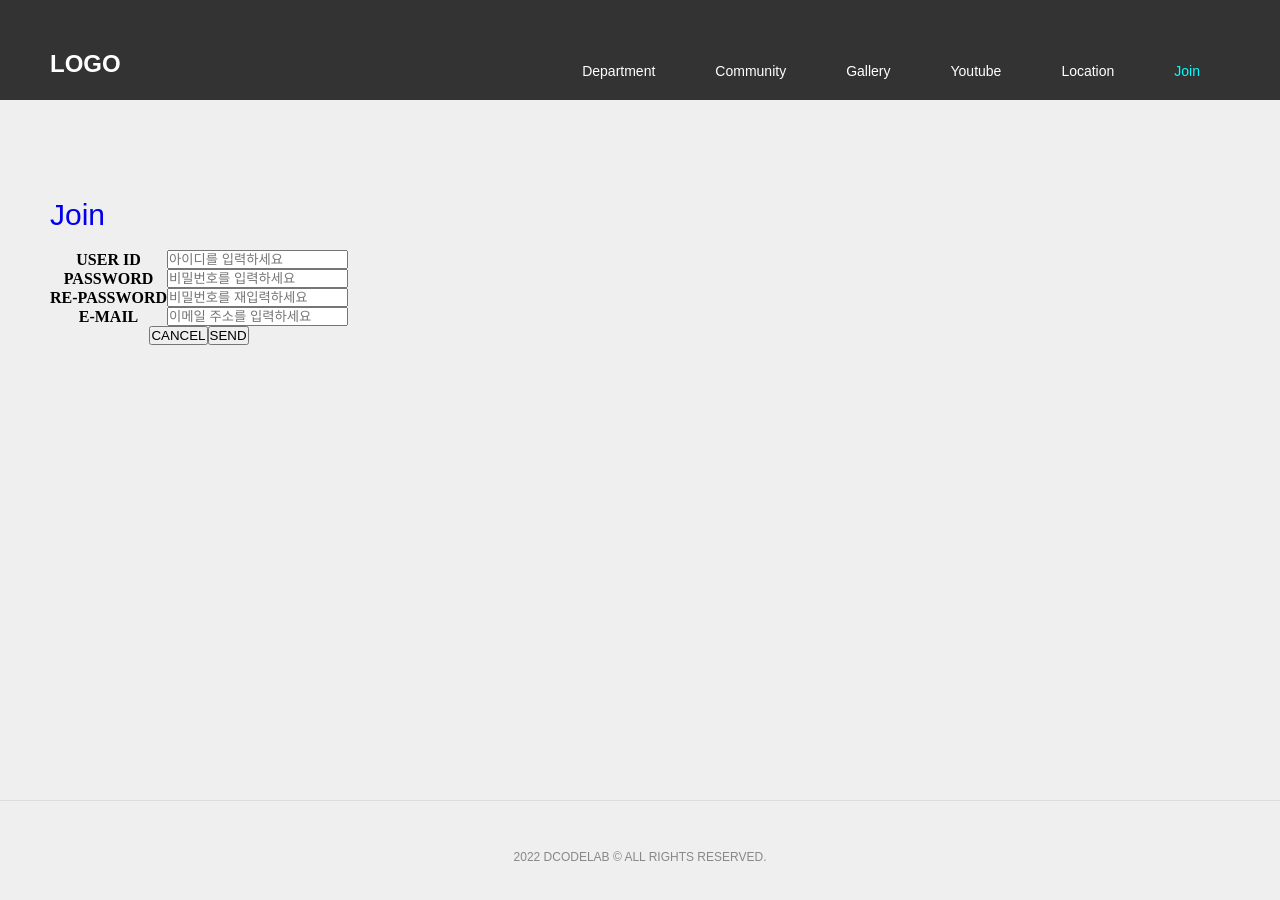
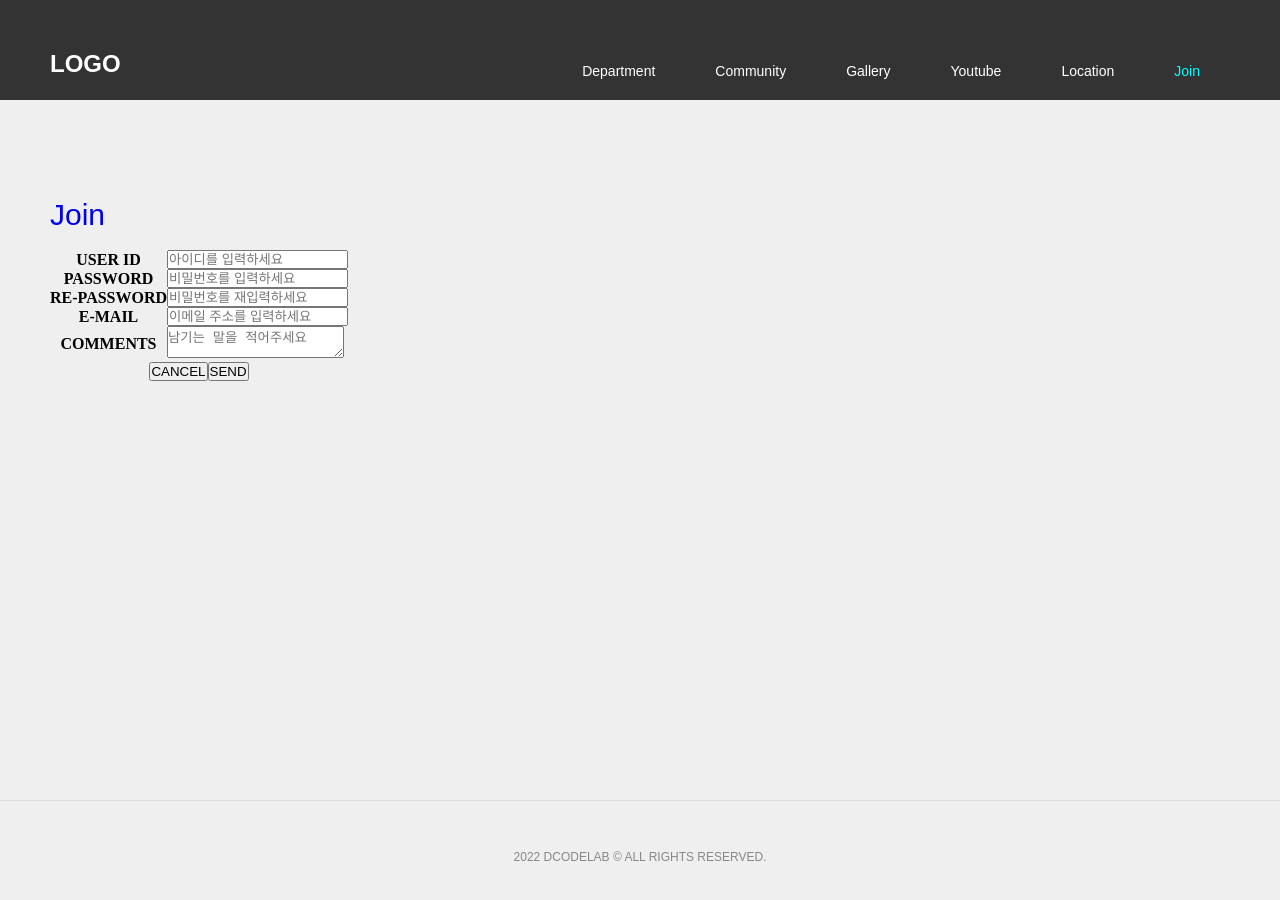
Before and after one commit to dcodelabTutor/react_dcodelab, a React (Create React App) app: page /#/join in a window 1280 px wide. Shown: the top 900 px of the page. Built offline with nearby package versions, Linux system fonts and the light colour scheme.

Commit message:
textarea인증 추가

```diff
--- a/src/components/sub/Join.js
+++ b/src/components/sub/Join.js
@@ -5,7 +5,8 @@ function Join(){
     userid : '',
     pwd1 : '',
     pwd2 : '',
-    email: ''
+    email: '',
+    comments: ''
   }
   const [val, setVal] = useState(initVal);
   const [err, setErr] = useState({});
@@ -37,8 +38,11 @@ function Join(){
     if( !val.email || val.email.length <8 || !/@/.test(val.email) ){
       errs.email='이메일주소를 8글자 이상입력';
     }
-    if( val.pwd1 !== val.pwd2 ){
+    if( !val.pwd2 || val.pwd1 !== val.pwd2 ){
       errs.pwd2='두개의 비밀번호를 동일하게 입력';
+    }
+    if( !val.comments || val.comments.length <10 ){
+      errs.comments='남기는말을 10글자 이상입력';
     }
     return errs;
   }
@@ -142,6 +146,27 @@ function Join(){
                     <span className='err'>{err.email}</span>
                   </td>
                 </tr>
+
+                {/* comments */}
+                <tr>
+                  <th scope='row'>
+                    <label htmlFor="comments">COMMENTS</label>
+                  </th>
+                  <td>
+                    <textarea
+                      col='30'
+                      row='10'
+                      id='comments'
+                      name='comments'
+                      placeholder='남기는 말을 적어주세요'
+                      value={val.comments}
+                      onChange={handleChange}
+                    ></textarea>
+                    <span className='err'>{err.comments}</span>
+                  </td>
+                </tr>
+
+                {/* btn set */}
                 <tr>
                   <th colSpan='2'>
                     <input type="reset" value='CANCEL' />
```
